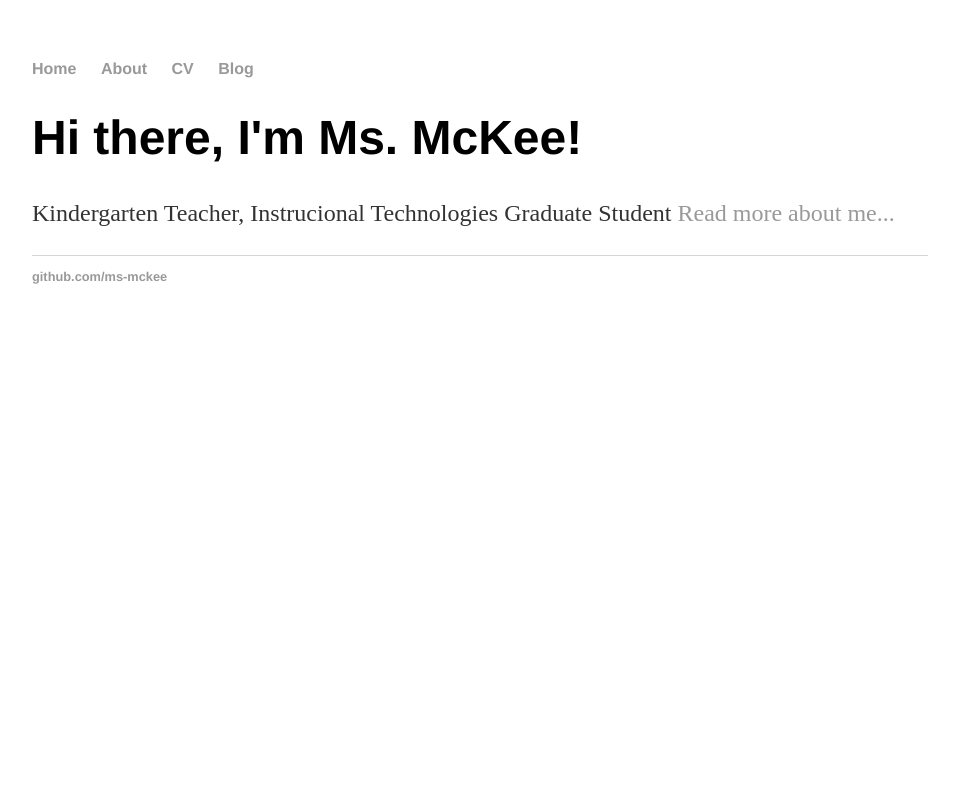
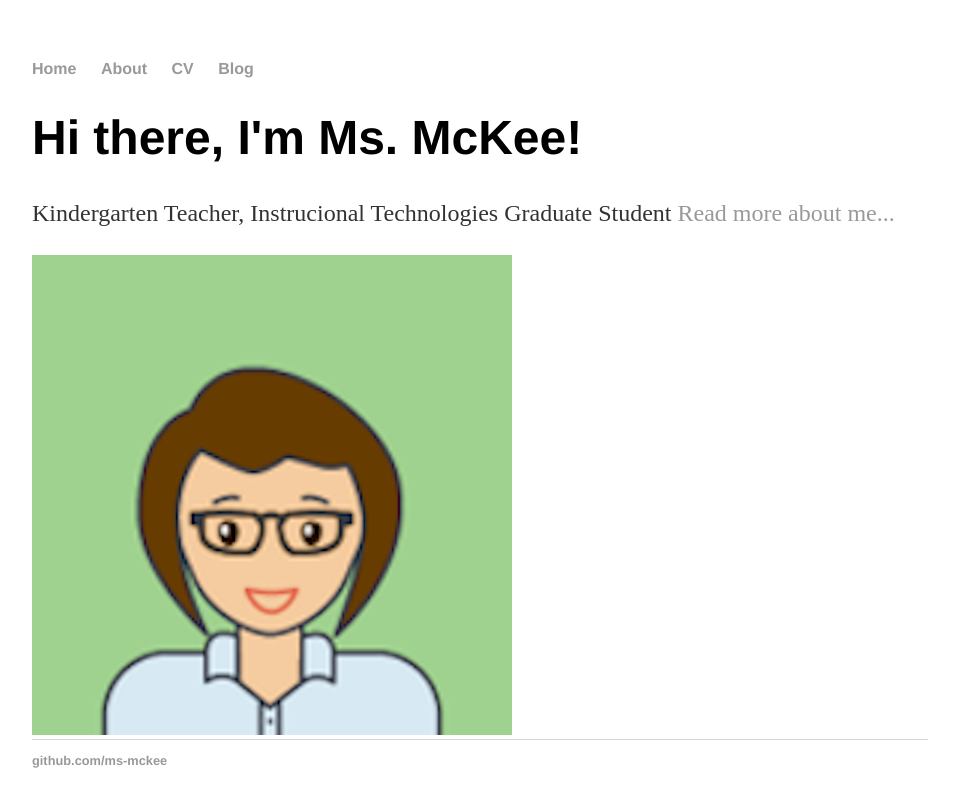
Before and after one commit to ms-mckee/ms-mckee.github.io, a Jekyll site: the page built from index.html, in a window 1280 px wide. Shown: the top 807 px of the page, without its empty margins (160-1119 px from the left). Built offline with Jekyll 4.4.1, drawn with Linux system fonts in a browser that asks for light colours.

Commit message:
Update index.html

```diff
--- a/index.html
+++ b/index.html
@@ -6,4 +6,5 @@ title: Ms. McKee's webpage
 <div class="blurb">
 	<h1>Hi there, I'm Ms. McKee!</h1>
 	<p>Kindergarten Teacher, Instrucional Technologies Graduate Student <a href="/about">Read more about me...</a></p>
+	<img src="{{site.url}}/assets/avatar.png">
 </div><!-- /.blurb -->
```
